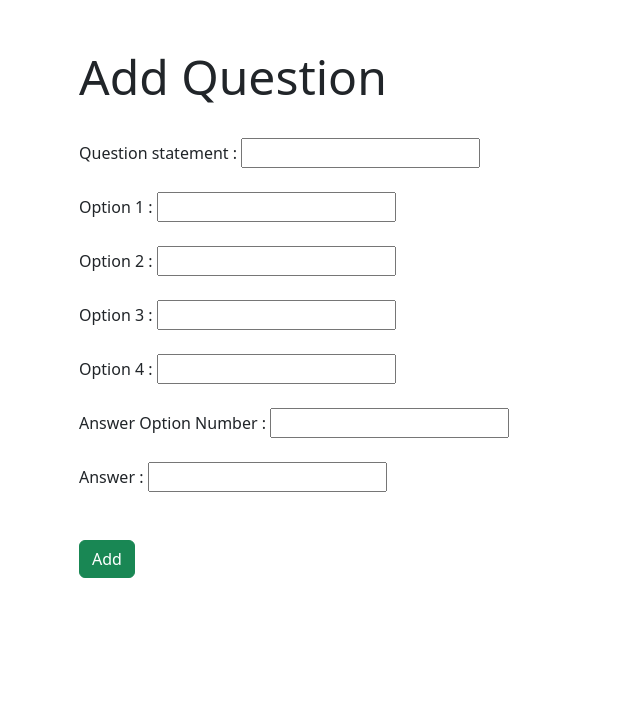
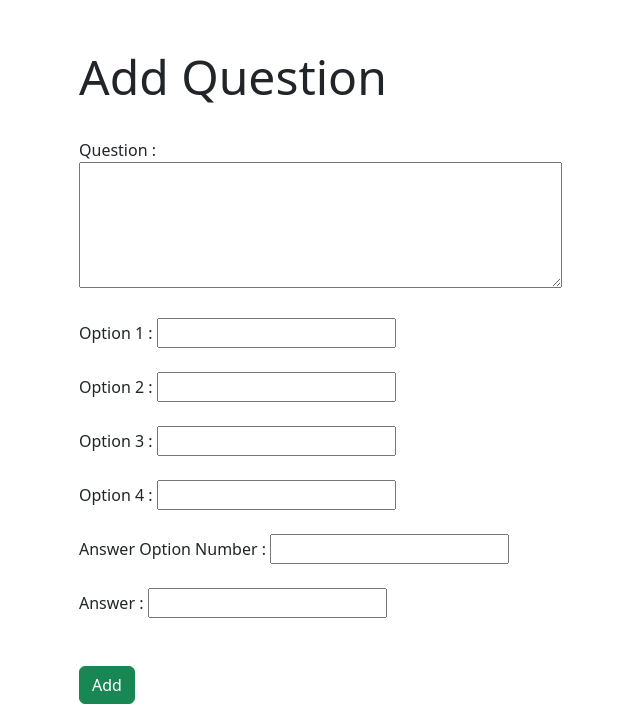
Before and after one commit to 24f1001188/quiz-master-application, a Flask app: page /add/question/1 in a window 1280 px wide. Shown: the part 80-800 px from the top of the page, without its empty margins (3-643 px from the left). Run offline with Flask 3, Linux system fonts and the light colour scheme; a user stored in the database is signed in.

Commit message:
small modifications

```diff
--- a/templates/add_question.html
+++ b/templates/add_question.html
@@ -16,8 +16,8 @@
 
 <form action="" method="post" class="form">
     <div class="form-group">
-        <label for="q_stmt">Question statement :</label>
-        <input type="text" name="q_stmt" id="q_stmt" required>
+        <label for="q_stmt" style="display: block;">Question :</label>
+        <textarea rows="5" cols="50" name="q_stmt" id="q_stmt" required></textarea>
     </div><br>
     <div class="form-group">
         <label for="op1">Option 1 :</label>
--- a/templates/edit_question.html
+++ b/templates/edit_question.html
@@ -16,8 +16,8 @@
 
 <form action="" method="post" class="form">
     <div class="form-group">
-        <label for="q_stmt">Question statement :</label>
-        <input type="text" name="q_stmt" id="q_stmt" value={{question.question_statement}} required>
+        <label for="q_stmt" style="display: block;">Question :</label>
+        <textarea rows="5" cols="50" name="q_stmt" id="q_stmt" required>{{question.question_statement}}</textarea>
     </div><br>
     <div class="form-group">
         <label for="op1">Option 1 :</label>
```
